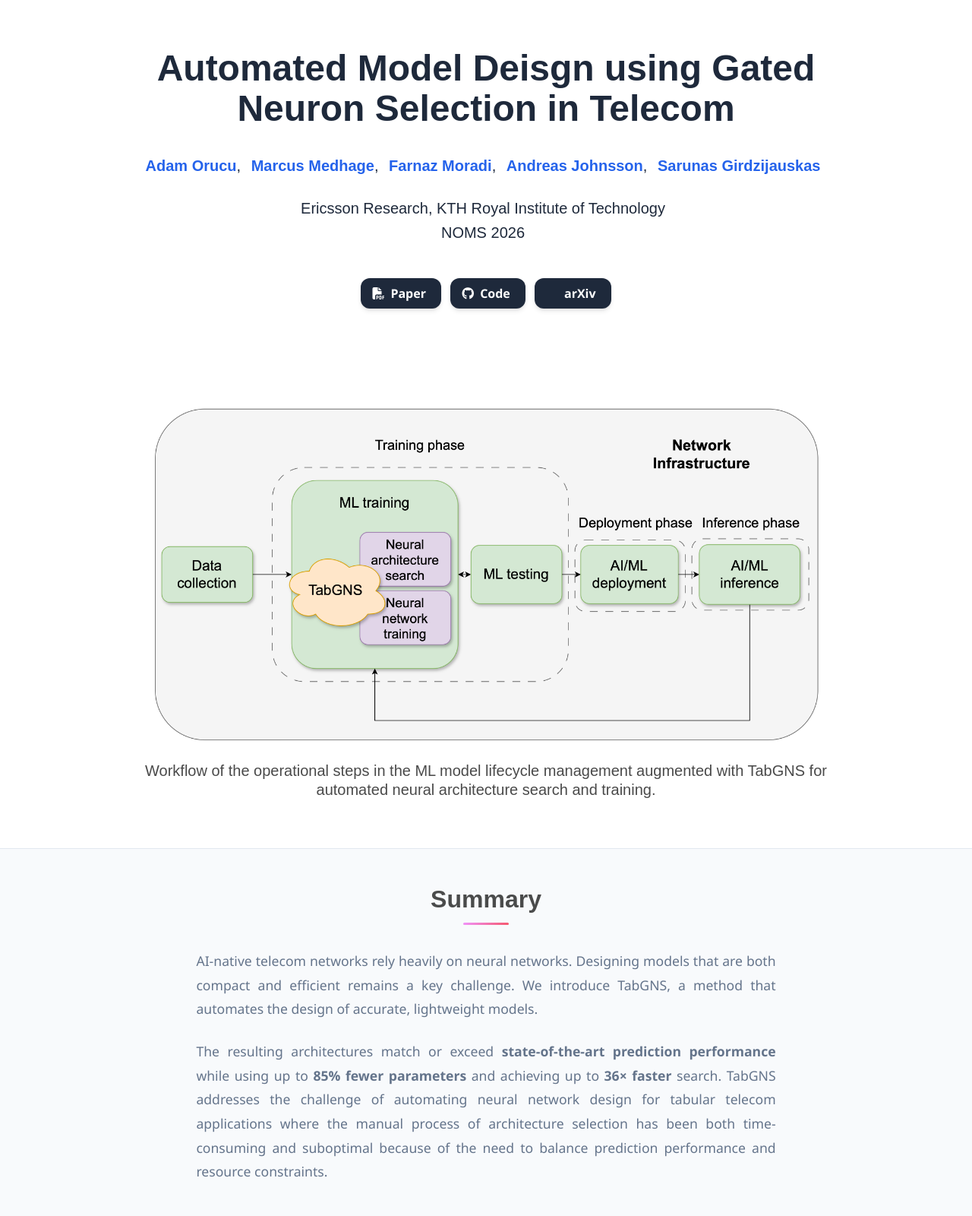
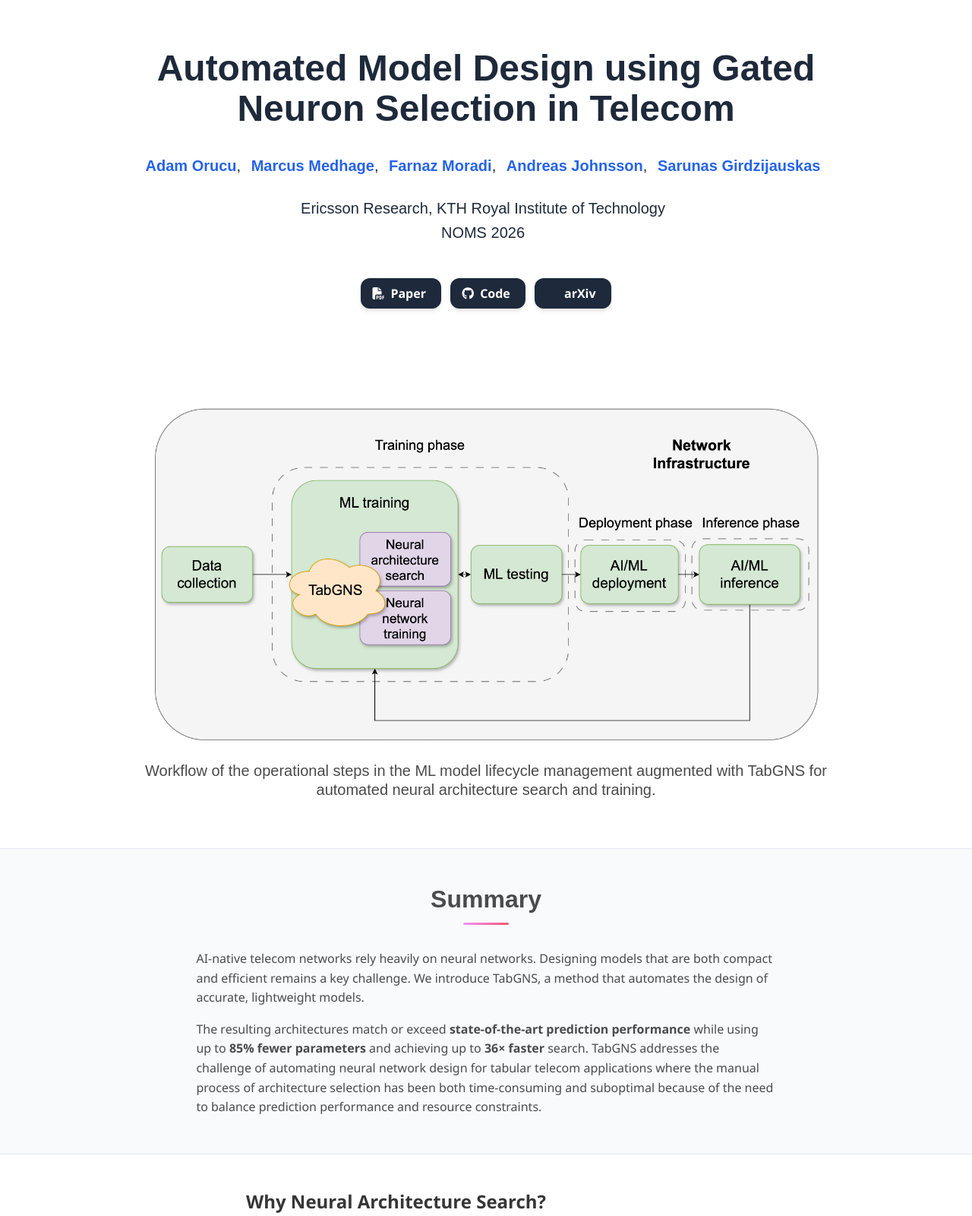
Before and after one commit to adamorucu/tabgns, a plain HTML site: page index.html in a window 1280 px wide. Shown: the top 1600 px of the page at 76% size. Drawn offline with nearby package versions, Linux system fonts and the light colour scheme; some icons are missing.

Commit message:
tracking code

```diff
--- a/index.html
+++ b/index.html
@@ -200,7 +200,7 @@
         <div class="columns is-centered">
           <div class="column has-text-centered">
             <!-- TODO: Replace with your paper title -->
-            <h1 class="title is-1 publication-title">Automated Model Deisgn using Gated Neuron Selection in Telecom</h1>
+            <h1 class="title is-1 publication-title">Automated Model Design using Gated Neuron Selection in Telecom</h1>
             <div class="is-size-5 publication-authors">
               <!-- TODO: Replace with your paper authors and their personal links -->
               <span class="author-block">
@@ -292,10 +292,12 @@
 <!-- Paper abstract -->
 <section class="section hero is-light">
   <div class="container is-max-desktop">
-    <div class="columns is-centered has-text-centered">
+    <div class="columns is-centered">
       <div class="column is-four-fifths">
+        <div class="has-text-centered">
         <h2 class="title is-3">Summary</h2>
-        <div class="content has-text-justified">
+</div>
+        <div class="content">
           <!-- TODO: Replace with your paper abstract -->
           <p>
             AI-native telecom networks rely heavily on neural networks. Designing models that are both compact and efficient remains a key challenge. We introduce TabGNS, a method that automates the design of accurate, lightweight models.
@@ -351,7 +353,7 @@
       </div>
     </div>
     <div class="columns is-centered">
-      <div class="column is-two-thirds">
+      <div class="column is-half">
       <div class="has-text-centered">
         <img src="static/images/scatter.png" alt="TabGNS method" style="max-width:100%; height:auto;" loading="lazy"/>
       </div>
@@ -398,11 +400,7 @@
   </div>
 </footer>
 
-<!-- Statcounter tracking code -->
-
-<!-- You can add a tracker to track page visits by creating an account at statcounter.com -->
-
-    <!-- End of Statcounter Code -->
+<script async src="https://scripts.simpleanalyticscdn.com/latest.js"></script>
 
   </body>
   </html>
```
